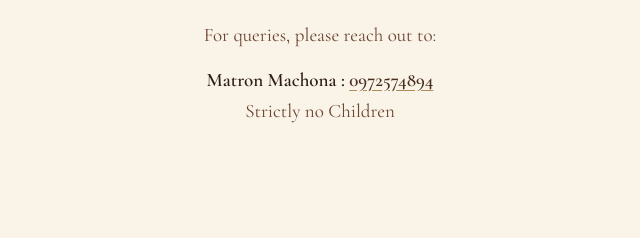
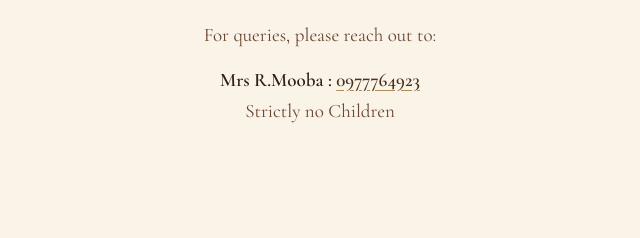
Before and after one commit to Luh-code/naku-s-invitation-card-, a plain HTML site: page index.html in a window 1280 px wide. Shown: the part 3815-4053 px from the top of the page, 320-960 px from the left. Drawn offline with nearby package versions, Linux system fonts and the light colour scheme; a web font is replaced by a local one.

Commit message:
number update

```diff
--- a/index.html
+++ b/index.html
@@ -318,7 +318,7 @@
         <p class="notes-line reveal">K500 per card</p>
         <p class="notes-line reveal">For queries, please reach out to:</p>
         <p class="notes-line notes-line--contact reveal">
-          Matron Machona : <a href="tel:0972574894">0972574894</a>
+          Mrs R.Mooba : <a href="tel:0977764923">0977764923</a>
           <p class="notes-line reveal">Strictly no Children</p>
         </p>
       </section>
```
